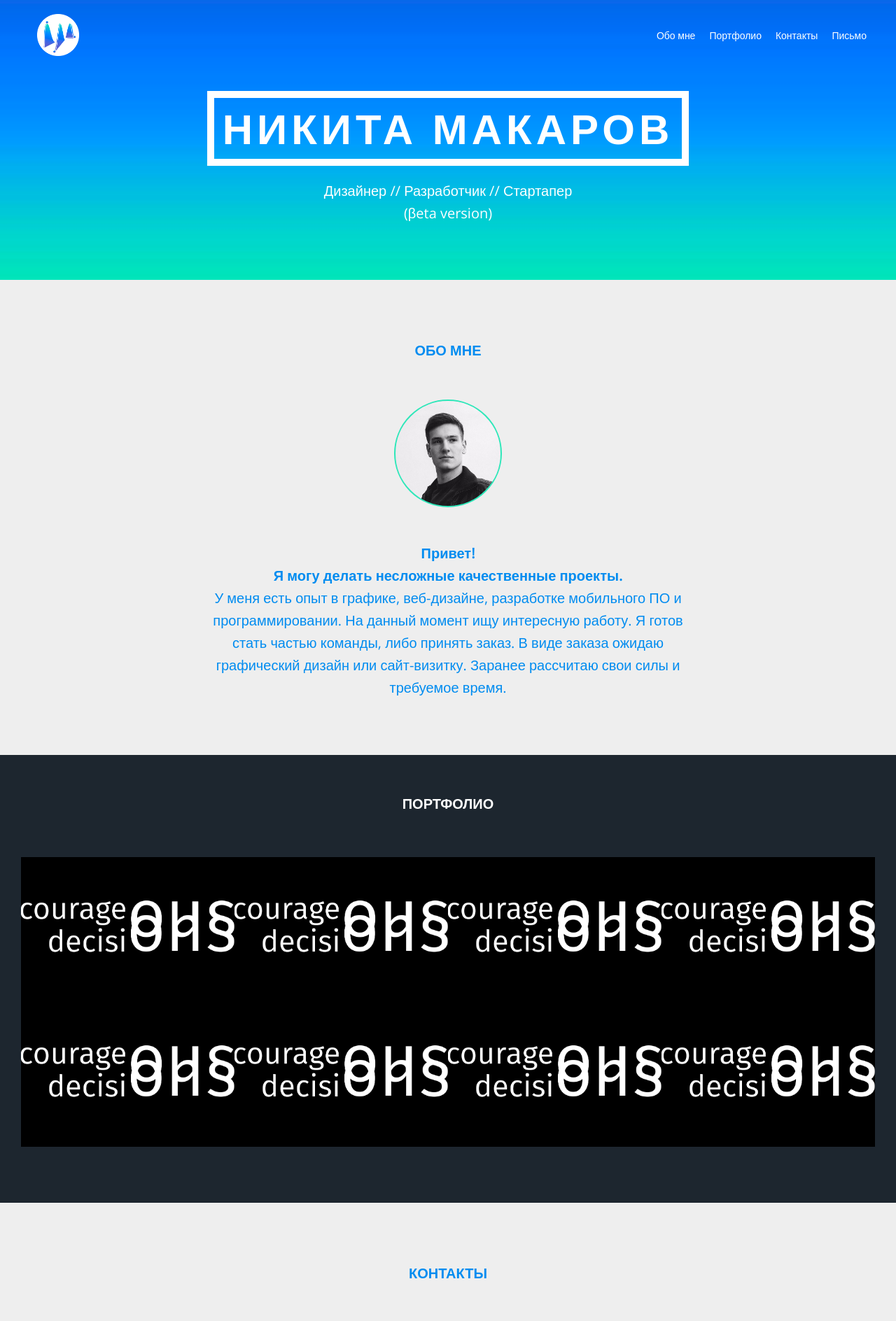
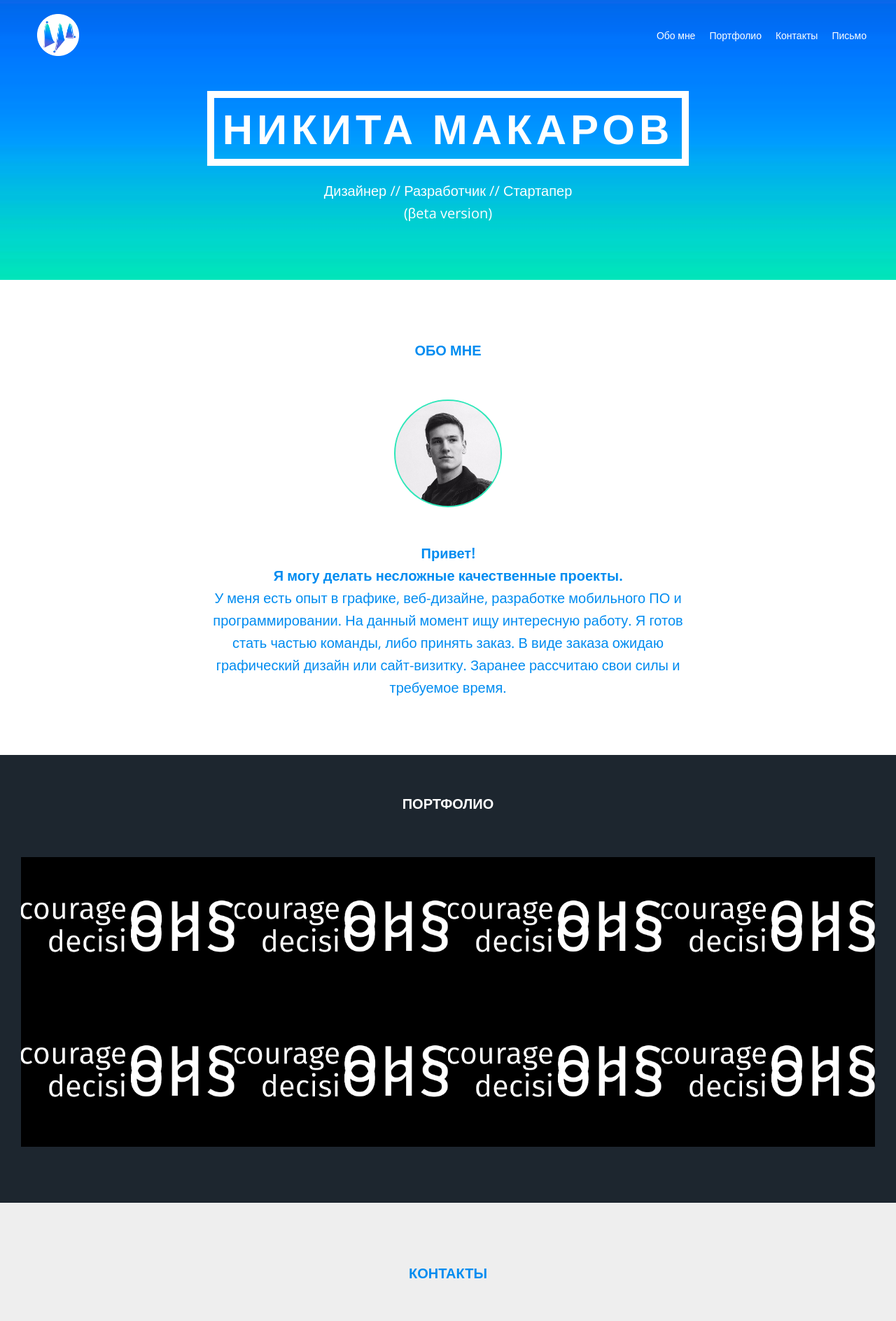
Before and after one commit to nikimakarov/Developer-beta, a Jekyll site: the page built from index.html, in a window 1280 px wide. Shown: the top 1888 px of the page at 70% size. Built offline with Jekyll 4.4.1, drawn with Linux system fonts in a browser that asks for light colours; nearby versions of some CDN libraries; some web fonts are replaced; library files that are not in the unit come from our copies.

Commit message:
White background update

```diff
--- a/assets/css/4-pages/_about.sass
+++ b/assets/css/4-pages/_about.sass
@@ -1,4 +1,5 @@
 section.about
+	background: white
 	h4
 		text-align: center
 		text-transform: uppercase
--- a/assets/css/main.css
+++ b/assets/css/main.css
@@ -503,13 +503,14 @@ body {
   .col-50 {
     width: auto; } }
 
+section.about {
+  background: white; }
   section.about h4 {
     text-align: center;
     text-transform: uppercase;
     color: #008cf0;
     padding-bottom: 30px;
     padding-top: 30px; }
-
   section.about .face-lockup {
     display: box;
     display: -moz-flex;
@@ -537,7 +538,6 @@ section.about .face-lockup {
         background-size: contain;
         background-repeat: no-repeat;
       border: #2de7b9 solid 2px; }
-
   section.about .blurb {
     text-align: center;
     max-width: 680px;
```
Lines whose indentation alone changed are shown as unchanged.
